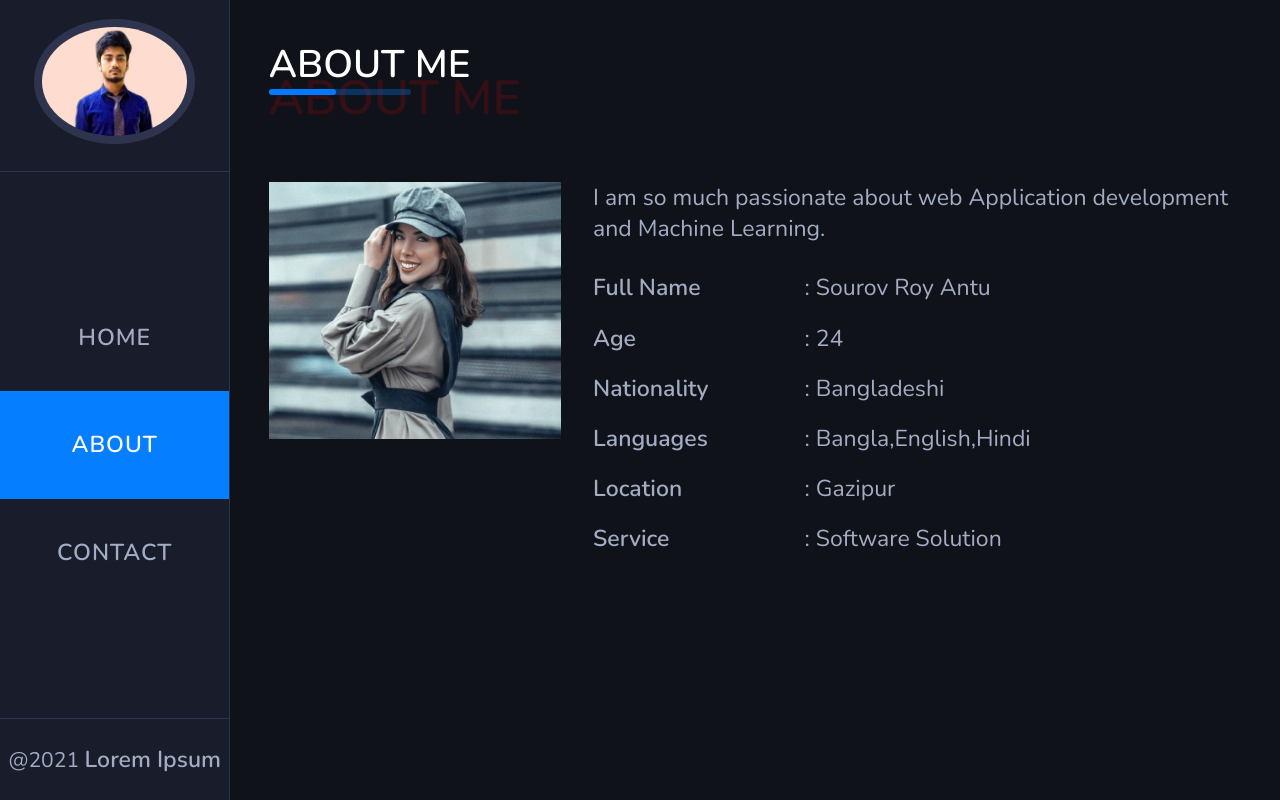
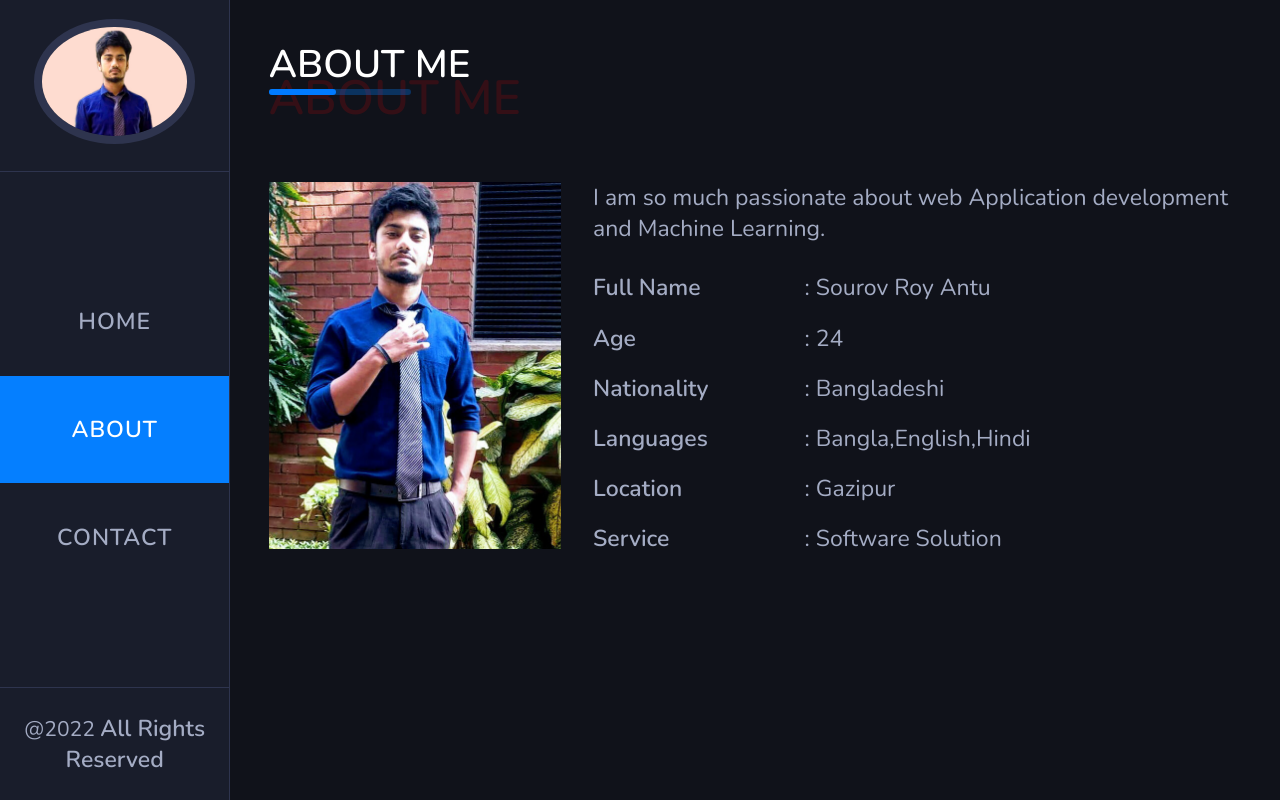
Before and after one commit to roy-rgb/my_portfolio, a React (Create React App) app: page /about in a window 1280 px wide. Built offline with nearby package versions, Linux system fonts and the light colour scheme.

Commit message:
commit done

```diff
--- a/src/components/ImageSection.js
+++ b/src/components/ImageSection.js
@@ -49,6 +49,7 @@ const ImageSectionStyled = styled.div`
         img{
             margin-top:1rem;
             width: 90%;
+            height:80% ;
             object-fit: cover;
         }
     }
--- a/src/components/Navigation.js
+++ b/src/components/Navigation.js
@@ -25,7 +25,7 @@ function Navigation() {
                 </li>
             </ul>
             <footer className="footer">
-                <p>@2021 <b>Lorem Ipsum</b></p>
+                <p>@2022 <b> All Rights Reserved</b></p>
             </footer>
         </NavigationStyled>
     )
```
Also changed, not shown: src/App.js (+0 -18 lines), src/components/ContactItems.js (added), src/img/resume.jpg.
